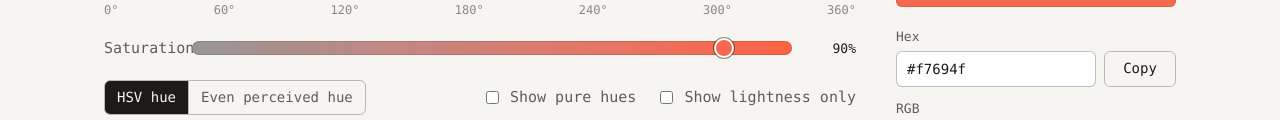
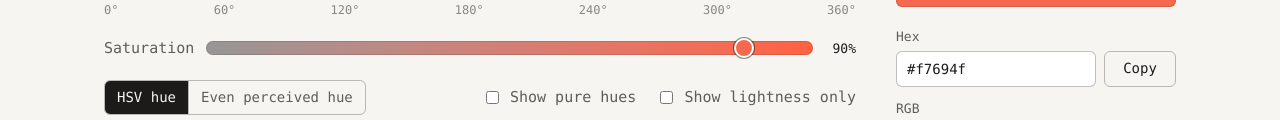
Before and after one commit to domizai/hsl-star, a website with bundled scripts: page index.html in a window 1280 px wide. Shown: the part 525-645 px from the top of the page. Built offline with nearby package versions, Linux system fonts and the light colour scheme.

Commit message:
fix slider

```diff
--- a/style.css
+++ b/style.css
@@ -92,8 +92,8 @@ body {
 
 .row { display: flex; align-items: center; gap: 12px; margin-top: 20px; }
 
-.sat label { width: 76px; color: var(--text-2); }
-.sat output { width: 52px; text-align: right; font-family: var(--mono); font-size: 13px; }
+.sat label { flex: none; color: var(--text-2); }
+.sat output { flex: none; width: 4ch; text-align: right; font-family: var(--mono); font-size: 13px; }
 
 #sat {
   flex: 1;
```
